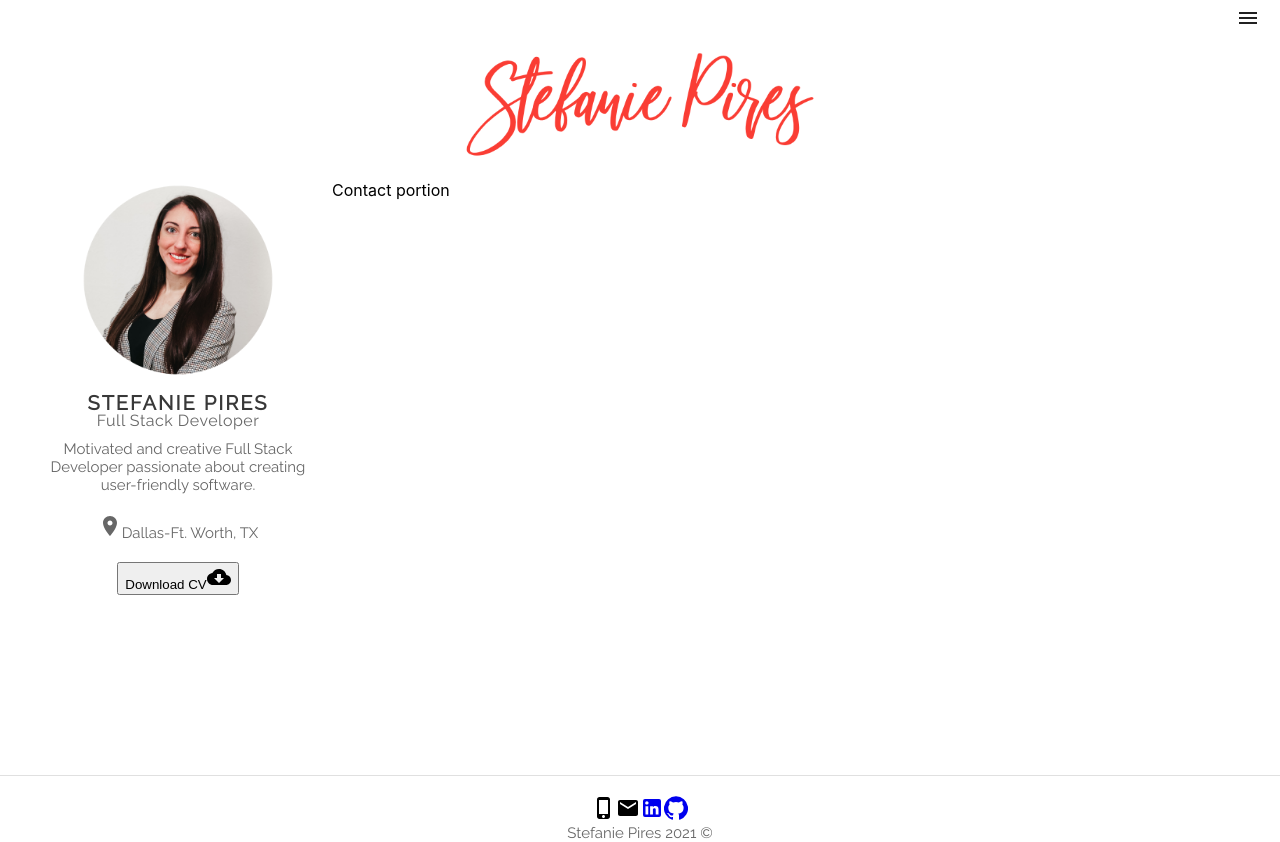
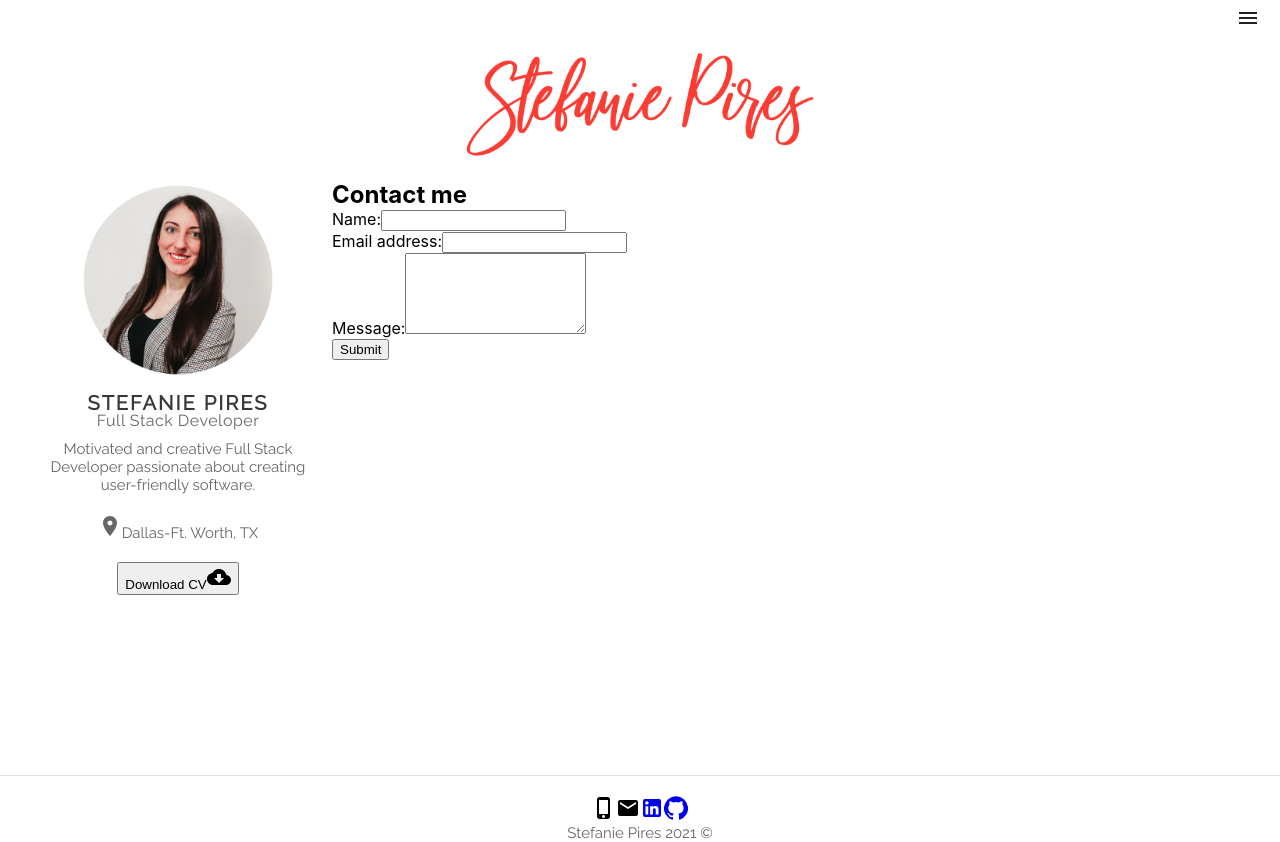
Before and after one commit to stefaniepires/react-portfolio, a React (Create React App) app: page /contact in a window 1280 px wide. Built offline with nearby package versions, Linux system fonts and the light colour scheme.

Commit message:
Added contact form with no styling

```diff
--- a/src/components/Pages/Contact/index.js
+++ b/src/components/Pages/Contact/index.js
@@ -2,9 +2,25 @@
 
 const Contact = () => {
   return (
-    <div>
-      Contact portion
-    </div>
+    <section>
+      <h1 data-testid="h1tag">Contact me</h1>
+      <form id="contact-form">
+        <div>
+          <label htmlFor="name">Name:</label>
+          <input type="text" name="name" />
+        </div>
+        <div>
+          <label htmlFor="email">Email address:</label>
+          <input type="email" name="email"/>
+        </div>
+        <div>
+          <label htmlFor="message">Message:</label>
+          <textarea name="message" rows="5" />
+        </div>
+
+        <button data-testid="button" type="submit">Submit</button>
+      </form>
+    </section>
   )
 }
 
```
